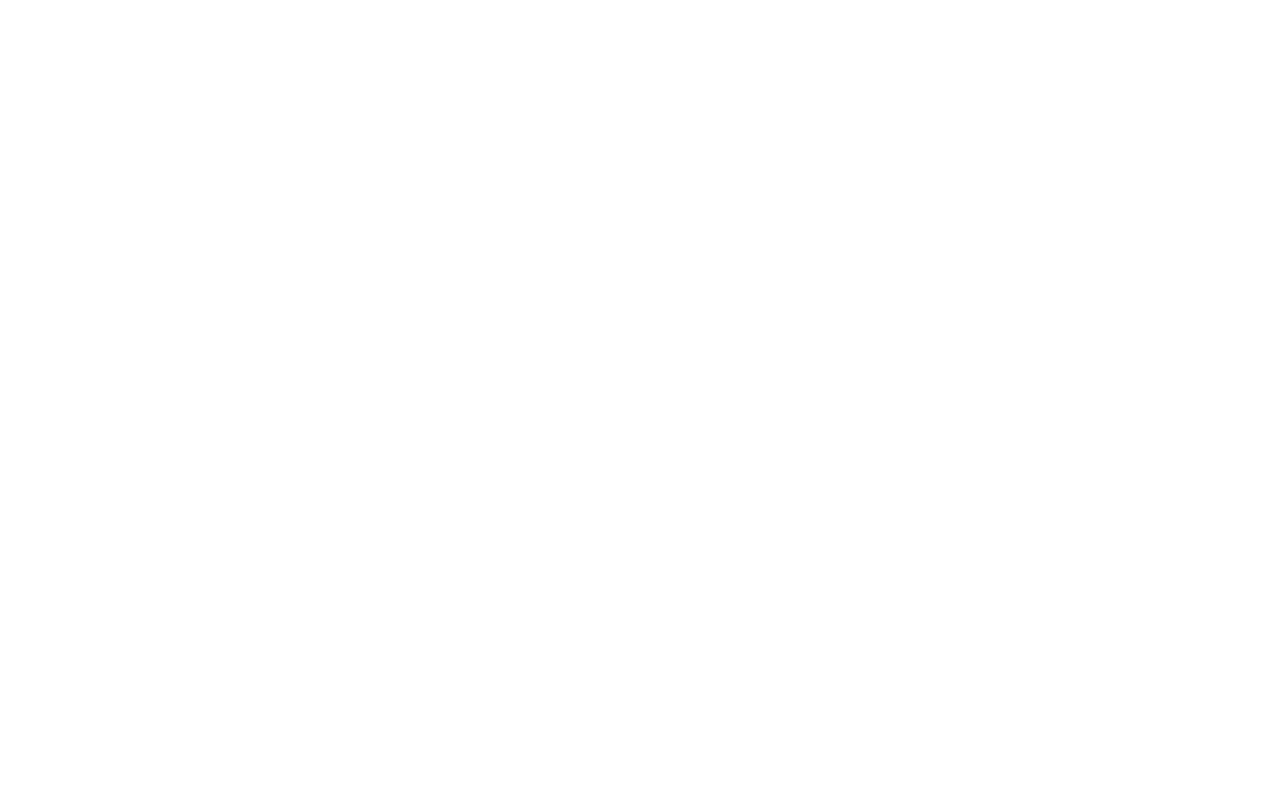
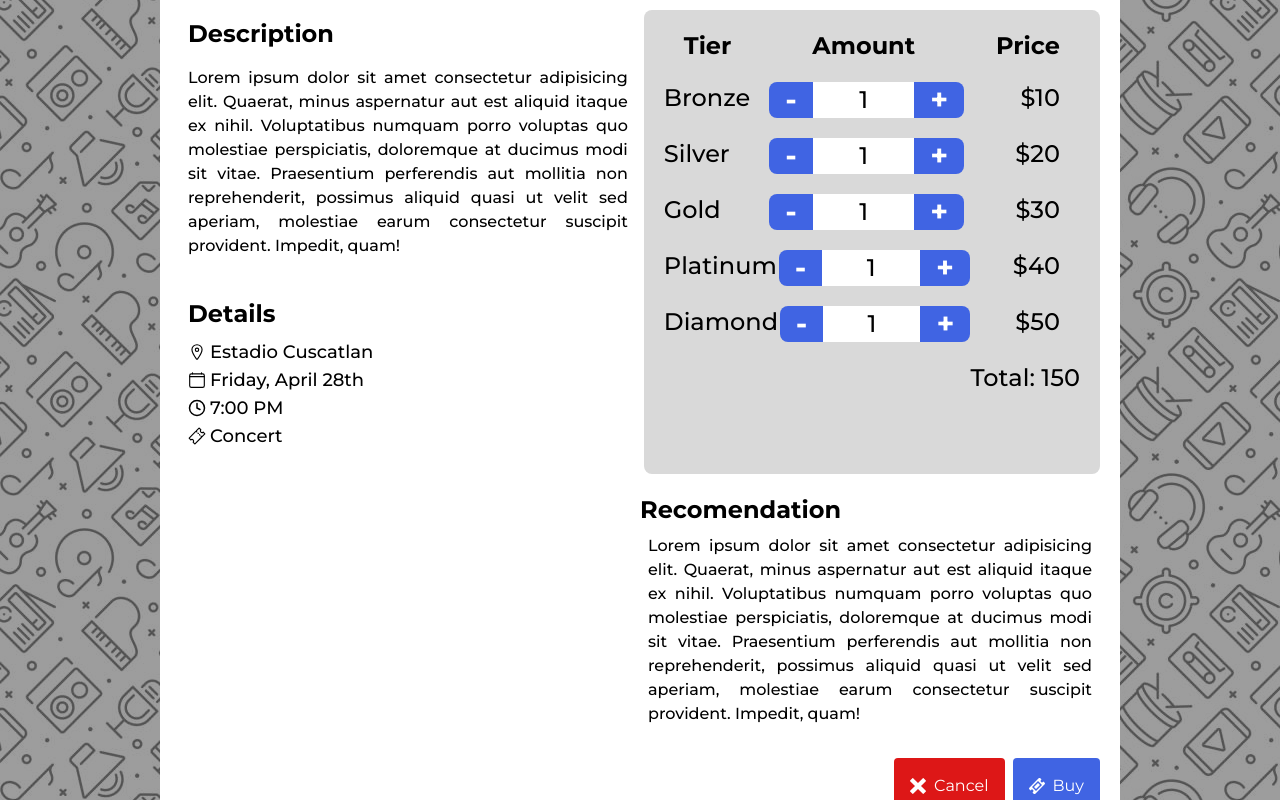
Before and after one commit to christian-lopezxd/TicketPlus-, a React (Vite) app in the folder Client/TicketPlus/: page /BuyTicket/1 in a window 1280 px wide. Before the commit this address had no page. Shown: the part 500-1300 px from the top of the page. Before the commit the page ends 800 px from the top, so only its background shows below. Built offline with nearby package versions, Linux system fonts and the light colour scheme.

Commit message:
Add: Dinamic Id Route with useParams :truck:

```diff
--- a/Client/TicketPlus/package.json
+++ b/Client/TicketPlus/package.json
@@ -21,7 +21,7 @@
     "react-qr-reader": "^3.0.0-beta-1",
     "react-responsive-carousel": "^3.2.23",
     "react-router-dom": "^6.11.1",
-    "sweetalert2": "^11.4.8"
+    "sweetalert2": "^11.7.12"
   },
   "devDependencies": {
     "@types/react": "^18.0.28",
--- a/Client/TicketPlus/src/Components/User/BuyTicketCard/BuyTicketCard.jsx
+++ b/Client/TicketPlus/src/Components/User/BuyTicketCard/BuyTicketCard.jsx
@@ -6,7 +6,6 @@
 import { FiClock } from 'react-icons/fi';
 import { ImCross } from 'react-icons/im';
 import { ImTicket } from 'react-icons/im';
-import { NavLink } from "react-router-dom";
 import TicketSelector from "./TicketSelector/TicketSelector";
 
 
@@ -67,7 +66,7 @@
 
       <div className="flex justify-end gap-2">
               <button className=" flex flex-row items-center gap-2 bg-unsuccesful hover:bg-darkunsuccesful py-4 px-4 rounded font-montserrat text-white font-normal py-1 px-3 "><ImCross/>Cancel</button>
-              <NavLink to={`/BuyTicket:${props.id}`}> <button onClick={verify} className="flex flex-row items-center gap-2 bg-newblue hover:bg-darkblue py-4 px-4 rounded font-montserrat text-white font-normal py-1 px-3 "><ImTicket />Buy</button> </NavLink>
+              <button onClick={verify} className="flex flex-row items-center gap-2 bg-newblue hover:bg-darkblue py-4 px-4 rounded font-montserrat text-white font-normal py-1 px-3 "><ImTicket />Buy</button>
 
           </div>
       </div>
--- a/Client/TicketPlus/src/Components/User/CardContainer/Card/Card.jsx
+++ b/Client/TicketPlus/src/Components/User/CardContainer/Card/Card.jsx
@@ -20,7 +20,7 @@
             <p className="font-montserrat font-normal flex items-center text-lg gap-1"><FiClock/> {props.horaEntrada} - {props.horaSalida}</p>
             <p className="font-montserrat font-normal flex items-center text-lg gap-1"><IoTicketOutline/> {props.categoria}  </p>
             <div className="flex flex-col p-2 items-center ">
-            <NavLink to={`/Event:${props.id}`}><button className="bg-newblue hover:bg-darkblue py-4 px-4 rounded font-montserrat text-white font-normal py-1 px-3">View More</button></NavLink>
+            <NavLink to={`/Event/${props.id}`}><button className="bg-newblue hover:bg-darkblue py-4 px-4 rounded font-montserrat text-white font-normal py-1 px-3">View More</button></NavLink>
 
             </div>
             </div>
--- a/Client/TicketPlus/src/Components/User/EventInfoCard/EventInfoCard.jsx
+++ b/Client/TicketPlus/src/Components/User/EventInfoCard/EventInfoCard.jsx
@@ -24,7 +24,7 @@
 
     <div className="flex justify-end gap-2">
             <NavLink to="/" ><button className=" flex flex-row items-center gap-2 bg-unsuccesful hover:bg-darkunsuccesful py-4 px-4 rounded font-montserrat text-white font-normal py-1 px-3 "><ImCross/>Deny</button></NavLink>
-            <NavLink to={`/BuyTicket:${props.id}`}> <button className="flex flex-row items-center gap-2 bg-newblue hover:bg-darkblue py-4 px-4 rounded font-montserrat text-white font-normal py-1 px-3 "><ImTicket />Buy Tickets</button> </NavLink>
+            <NavLink to={`/BuyTicket/${props.id}`}> <button className="flex flex-row items-center gap-2 bg-newblue hover:bg-darkblue py-4 px-4 rounded font-montserrat text-white font-normal py-1 px-3 "><ImTicket />Buy Tickets</button> </NavLink>
 
         </div>
     </div>
--- a/Client/TicketPlus/src/Pages/User/BuyTicket.jsx
+++ b/Client/TicketPlus/src/Pages/User/BuyTicket.jsx
@@ -4,9 +4,11 @@
 import Footer from "../../Components/User/Footer/Footer";
 import Navbar from "../../Components/User/Navbar/Navbar";
 import Title from "../../Components/User/Title/Title";
+import { useParams } from "react-router-dom";
 
 
 const BuyTicket = () => {
+  const params = useParams();
   return (
     <section className="bg-backgroundicons bg-repeat ">
 
@@ -15,6 +17,7 @@
       <Title title= "Ariana grande: Dangerous Woman Tour" />
       <BuyTicketCard description="Lorem ipsum dolor sit amet consectetur adipisicing elit. Quaerat, minus aspernatur aut est aliquid itaque ex nihil. Voluptatibus numquam porro voluptas quo molestiae perspiciatis, doloremque at ducimus modi sit vitae. Praesentium perferendis aut mollitia non reprehenderit, possimus aliquid quasi ut velit sed aperiam, molestiae earum consectetur suscipit provident. Impedit, quam!"
         Location= "Estadio Cuscatlan"
+        id="1"
         Date="Friday, April 28th"
         Hour="7:00 PM"
         Category="Concert"/>
--- a/Client/TicketPlus/src/Pages/User/EventInfo.jsx
+++ b/Client/TicketPlus/src/Pages/User/EventInfo.jsx
@@ -4,9 +4,12 @@
 import Footer from "../../Components/User/Footer/Footer";
 import Navbar from "../../Components/User/Navbar/Navbar";
 import Title from "../../Components/User/Title/Title";
+import { useParams } from "react-router-dom";
+
 
 
 const EventInfo = () => {
+  const params = useParams();
   return (
     <section className="bg-backgroundicons bg-repeat">
 
@@ -14,6 +17,7 @@
       <Banner/>
       <Title title= "Ariana grande: Dangerous Woman Tour" />
       <EventInfoCard description="Lorem ipsum dolor sit amet consectetur adipisicing elit. Quaerat, minus aspernatur aut est aliquid itaque ex nihil. Voluptatibus numquam porro voluptas quo molestiae perspiciatis, doloremque at ducimus modi sit vitae. Praesentium perferendis aut mollitia non reprehenderit, possimus aliquid quasi ut velit sed aperiam, molestiae earum consectetur suscipit provident. Impedit, quam!"
+        id="1"
         Location= "Estadio Cuscatlan"
         Date="Friday, April 28th"
         Hour="7:00 PM"
--- a/Client/TicketPlus/src/Pages/User/Lobby.jsx
+++ b/Client/TicketPlus/src/Pages/User/Lobby.jsx
@@ -6,6 +6,7 @@
 import Carrousel from "../../Components/User/Carrousel/Carrousel";
 import { useState } from "react";
 import { useEffect } from "react";
+import Swal from 'sweetalert2'
 
 const Lobby = () => {
   const url = "./src/Data/Events.json";
@@ -27,7 +28,13 @@
   }, [])
   console.log(eventos)
 
-
+  const verify = () =>{
+    Swal.fire(
+      'Good job!',
+      'You clicked the button!',
+      'success'
+    )
+  };
 
 
 
@@ -36,6 +43,7 @@
     <section className="bg-backgroundicons bg-repeat">
       <Navbar />
       <Carrousel Eventos = {eventos} />
+      <button onClick={verify}>hola como estas</button>
       <Title title="Next Events" />
       <CardContainer Eventos = {eventos} />
       <Footer />
--- a/Client/TicketPlus/src/Routes/UserRouter.jsx
+++ b/Client/TicketPlus/src/Routes/UserRouter.jsx
@@ -16,14 +16,14 @@
         <Routes>
             <Route path="/" element={<Lobby/>}></Route>
             <Route path="/Events" element={<EventInfo/>}></Route>
-            <Route path="/Event:id" element={<EventInfo />}></Route>
+            <Route path="/Event/:id" element={<EventInfo />}></Route>
             <Route path="/MyTickets" element={<MyTickets/>}></Route>
-            <Route path="/BuyTicket:key" element={<BuyTicket/>}></Route>
-            <Route path="/ShareTicket" element={<ShareTicket/>}></Route>
+            <Route path="/BuyTicket/:id" element={<BuyTicket/>}></Route>
+            <Route path="/ShareTicket/:id" element={<ShareTicket/>}></Route>
             <Route path="/ScanShareTicket" element={<ScanShareTicket/>}></Route>
             <Route path="/ReceiveTicket" element={<ReceiveTicket/>}></Route>
             <Route path="/Redeem" element={<RedeemTicket/>}></Route>
-            <Route path="/Profile:id" element={<Profile />}></Route>
+            <Route path="/Profile/:id" element={<Profile />}></Route>
 
         </Routes>
     )
```
Also changed, not shown: 1 other file (tests, documents, lock files or other folders).
